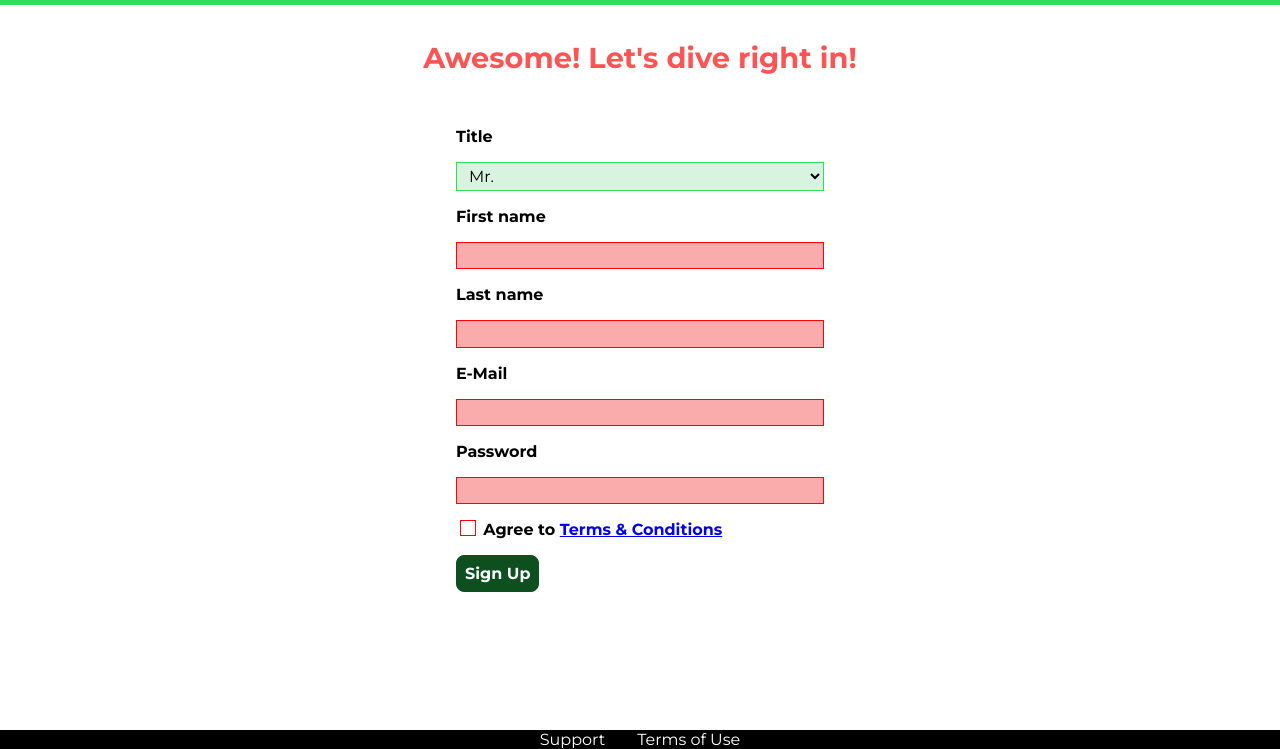
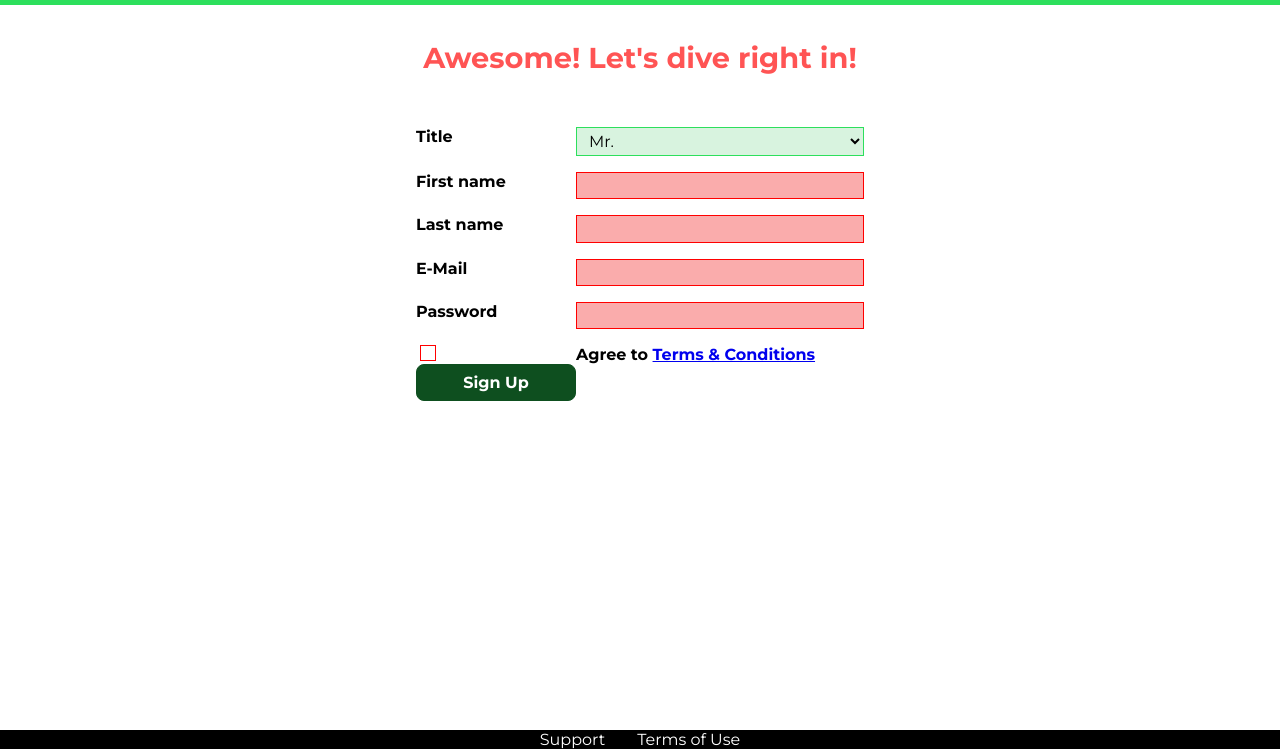
Before and after one commit to AnnieCat73/CSS-folder, a plain HTML site: page CSS-complete-guide/U-host/u-host-position/start-hosting/index.html in a window 1280 px wide. Shown: the part 51-800 px from the top of the page. Drawn offline with Linux system fonts and the light colour scheme.

Commit message:
Grid added to the form on the start hosting page

```diff
--- a/CSS-complete-guide/U-host/u-host-position/start-hosting/start-hosting.css
+++ b/CSS-complete-guide/U-host/u-host-position/start-hosting/start-hosting.css
@@ -10,6 +10,7 @@ main {
 
 .signup-form {
   padding: 1rem;
+  display: grid;
 }
 
 .signup-form label {
@@ -60,7 +61,7 @@ main {
 
 .signup-form button[type="submit"] {
   display: block;
-  margin-top: 1rem;
+
 }
 
 .signup-form input[type="checkbox"] {
@@ -81,6 +82,7 @@ main {
 @media (min-width: 40rem) {
   .signup-form {
     margin: auto;
-    width: 25rem;
+    width: 30rem;
+    grid-template-columns: 10rem auto;
   }
 }
```
